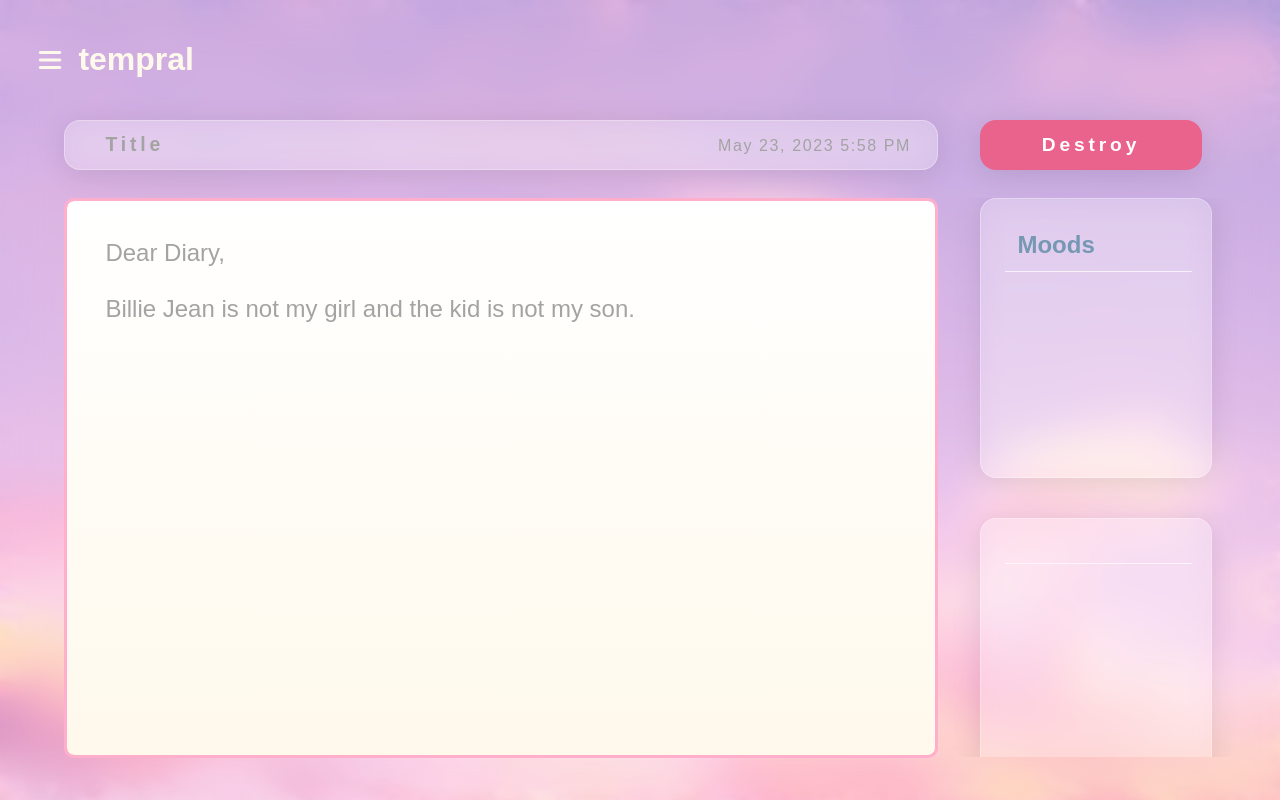
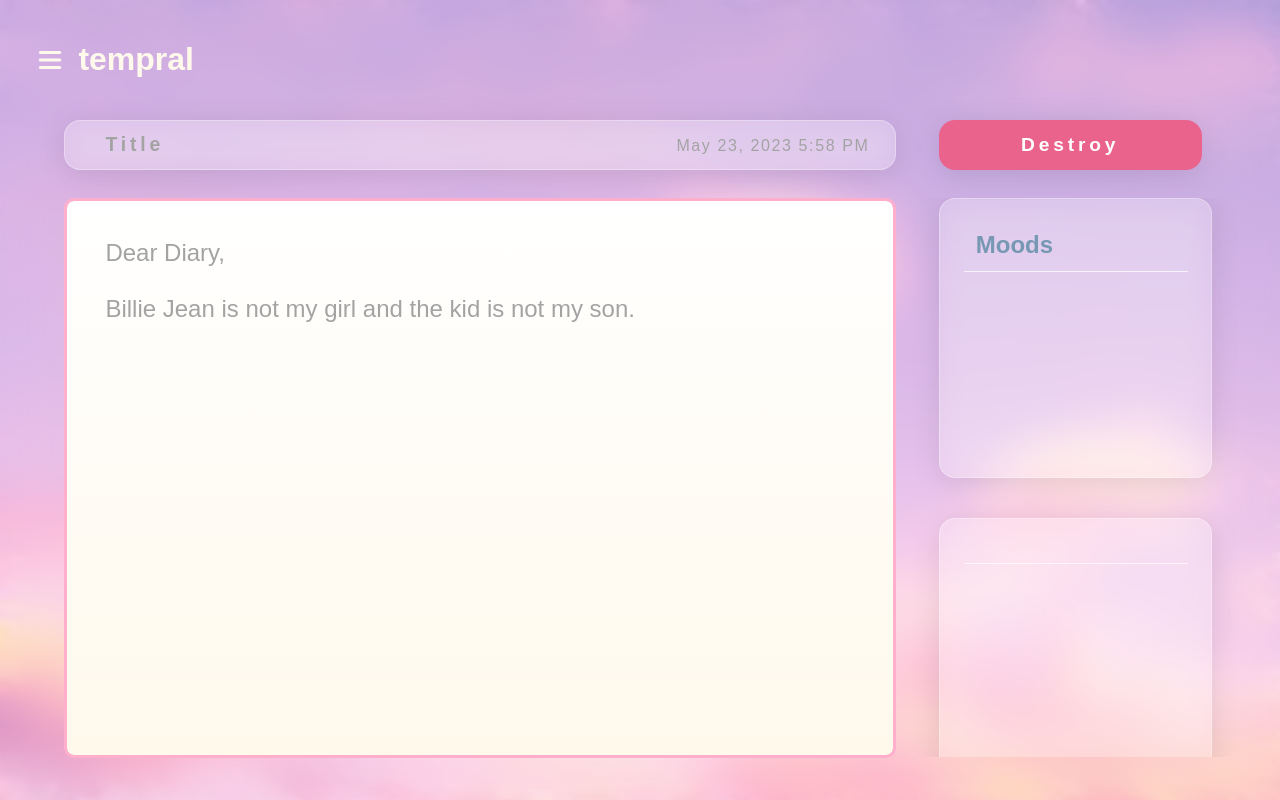
Before and after one commit to zariacs/the-disappearing-diary, a Vue app: page / in a window 1280 px wide. Built offline with nearby package versions, Linux system fonts and the light colour scheme.

Commit message:
Updated column width

```diff
--- a/src/components/TheJournal.vue
+++ b/src/components/TheJournal.vue
@@ -22,7 +22,7 @@
     margin-left: 5vw;
     margin-right: 3vw;
     display: grid;
-    grid-template-columns: 3fr 1fr;
+    grid-template-columns: 2.5fr 1fr;
     grid-template-rows: 50px 70vh;
     row-gap: 3.5vh;
     column-gap: 1vw;
```
